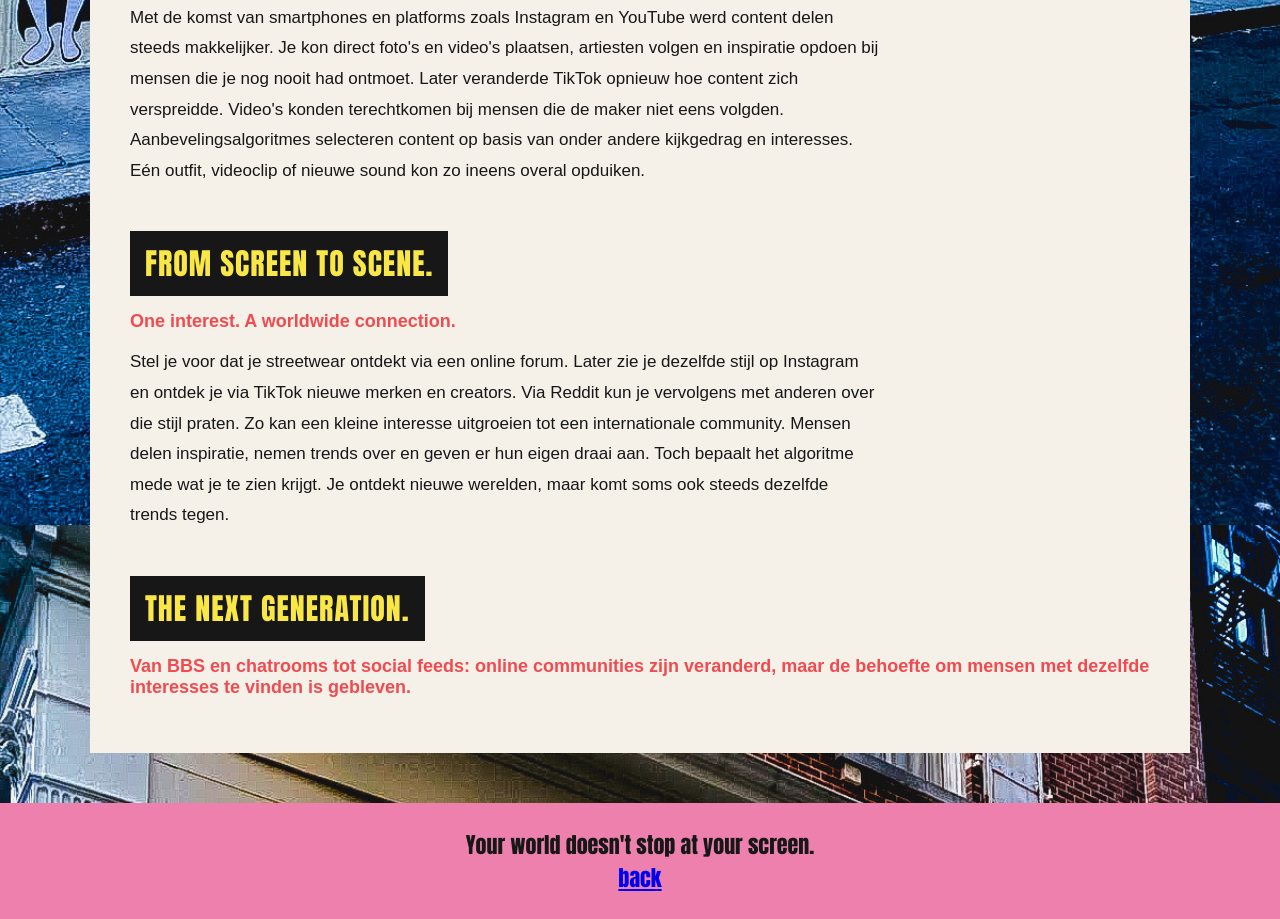
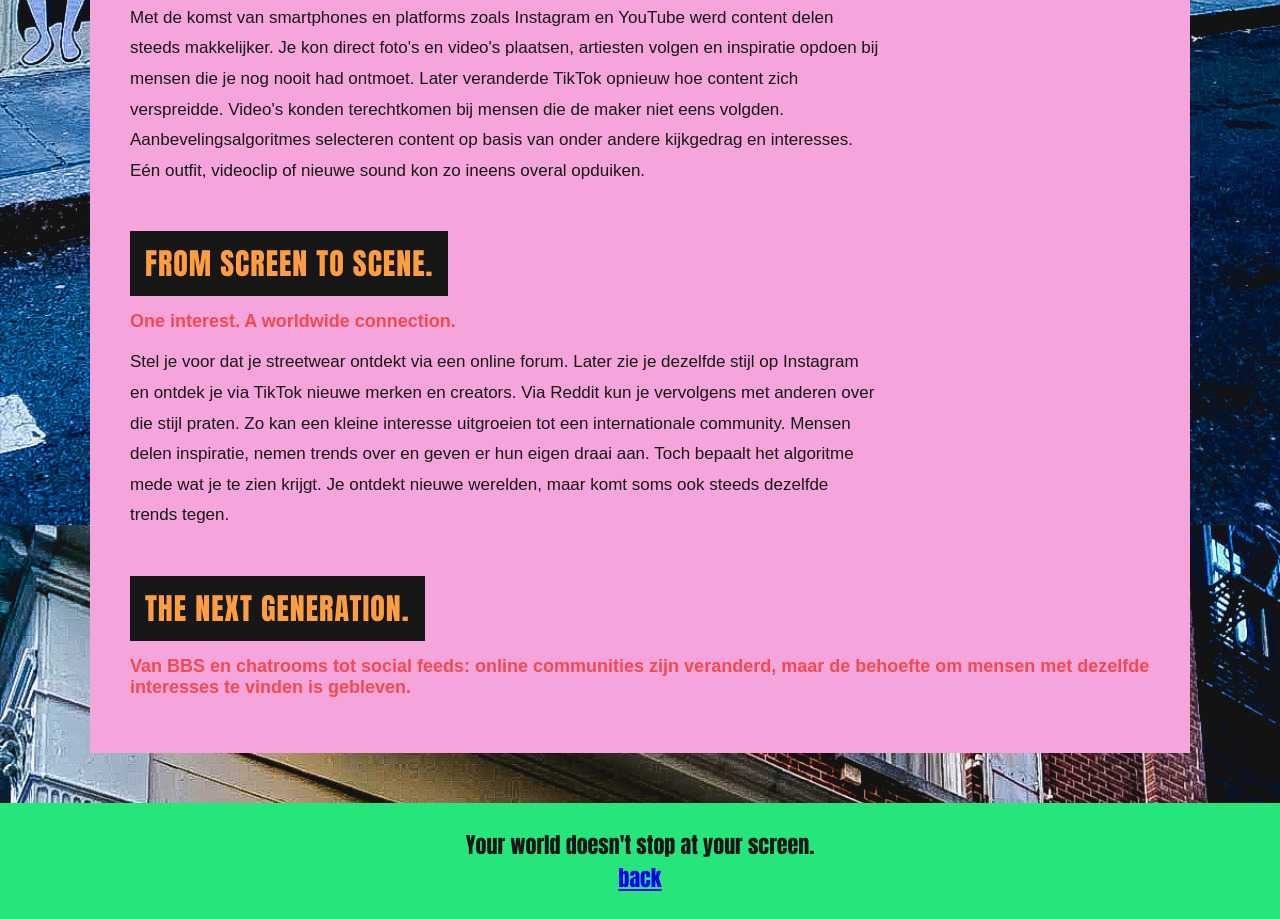
Before and after one commit to Vina-cmd/eindproject-3, a plain HTML site: page onlinecommunities.html in a window 1280 px wide. Shown: the part 1395-2314 px from the top of the page. Drawn offline with Linux system fonts and the light colour scheme.

Commit message:
kleur verranderd

```diff
--- a/CSS/style.css
+++ b/CSS/style.css
@@ -942,7 +942,7 @@ body.informatie-page {
     margin: 50px auto;
     padding: 40px;
 
-    background-color: #f5f0e8;
+ background-color: #f5a5dc;
     color: #171717;
 
 }
@@ -955,7 +955,7 @@ body.informatie-page {
 .informatie-page .new-text-box h1 {
     margin: 0 0 40px;
 
-    color: #f04b50;
+     color: #ff2a00;
     font-family: Impact, "Arial Black", sans-serif;
     font-size: 75px;
     line-height: 0.95;
@@ -976,7 +976,7 @@ body.informatie-page {
     padding: 10px 15px;
 
     background-color: #171717;
-    color: #f8e747;
+    color: #ff9d42;
 
     font-family: Impact, "Arial Black", sans-serif;
     font-size: 30px;
@@ -1089,7 +1089,7 @@ body.informatie-page {
 
     padding: 25px;
 
-    background-color: #ed80ad;
+    background-color:#26e67b;
     color: #171717;
 
     text-align: center;
```
